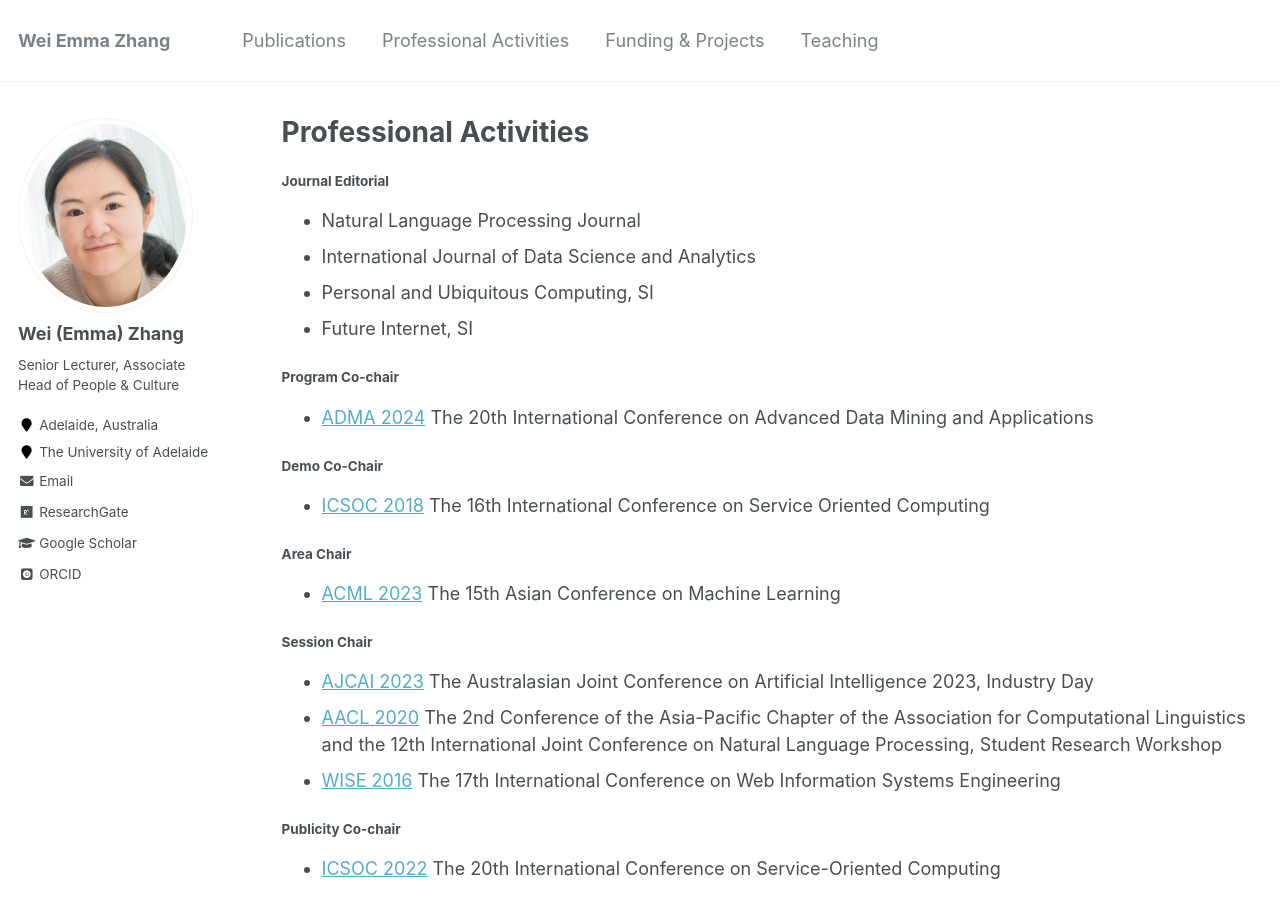
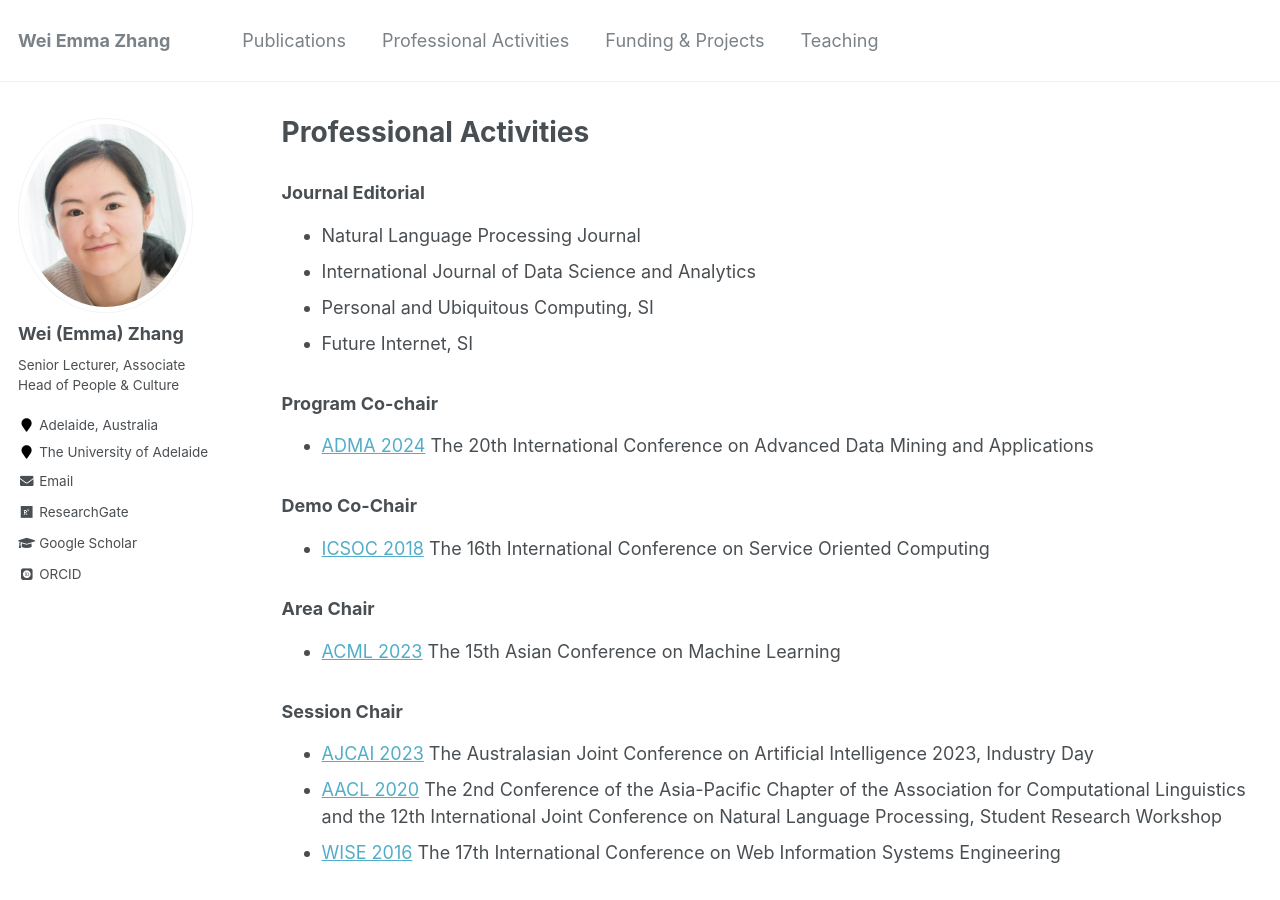
Before and after one commit to weiezhang/weiezhang.github.io, a Jekyll site: the page built from _pages/activities.md, in a window 1280 px wide and 900 px high. Built offline with Jekyll 4.4.1, drawn with Linux system fonts in a browser that asks for light colours; some web fonts are replaced.

```diff
--- a/_pages/activities.md
+++ b/_pages/activities.md
@@ -8,40 +8,40 @@ author_profile: true
 
 {% include base_path %}
 
-#### Journal Editorial
+### Journal Editorial
  - Natural Language Processing Journal
  - International Journal of Data Science and Analytics
  - Personal and Ubiquitous Computing, SI
  - Future Internet, SI
 
-#### Program Co-chair
+### Program Co-chair
  - [ADMA 2024](https://adma2024.github.io/) The 20th International Conference on Advanced Data Mining and Applications
 
-#### Demo Co-Chair
+### Demo Co-Chair
 - [ICSOC 2018](https://icsoc2018.servtech.info/) The 16th International Conference on Service Oriented Computing
 
-#### Area Chair
+### Area Chair
 - [ACML 2023](https://www.acml-conf.org/2023/index.html) The 15th Asian Conference on Machine Learning
 
-#### Session Chair
+### Session Chair
  - [AJCAI 2023](https://ajcai2023.org/) The Australasian Joint Conference on Artificial Intelligence 2023, Industry Day
  - [AACL 2020](https://aaclweb.org/) The 2nd Conference of the Asia-Pacific Chapter of the Association for Computational Linguistics and the 12th International Joint Conference on Natural Language Processing, Student Research Workshop
  - [WISE 2016](http://www.wise-conferences.org/2016/) The 17th International Conference on Web Information Systems Engineering
 
-#### Publicity Co-chair
+### Publicity Co-chair
  - [ICSOC 2022](https://icsoc2022.spilab.es/) The 20th International Conference on Service-Oriented Computing
 
-#### Proceeding Co-chair
+### Proceeding Co-chair
  - [DSAA 2020](http://dsaa2020.dsaa.co/) The 7th IEEE International Conference on Data Science and Advanced Analytics
  - [ADMA 2017](http://www.adma2017.net/) The 13th International Conference on Advanced Data Mining and Applications
  - [ASSRI 2017]( http://www.servicesciencesociety.org.au/executive/assri-2017/) The 6th Australasian Symposium on Service Research and Innovation
 
 
-#### Program Committees
+### Program Committees
 
 
 
-#### Funding reviewer
+### Funding reviewer
  - ARC Discovery Project (2021, 2022, 2023)
  - ARC Linkage Project (2021, 2022, 2023)
  - ARC Early Career Researcher Award (2021, 2022)
```
